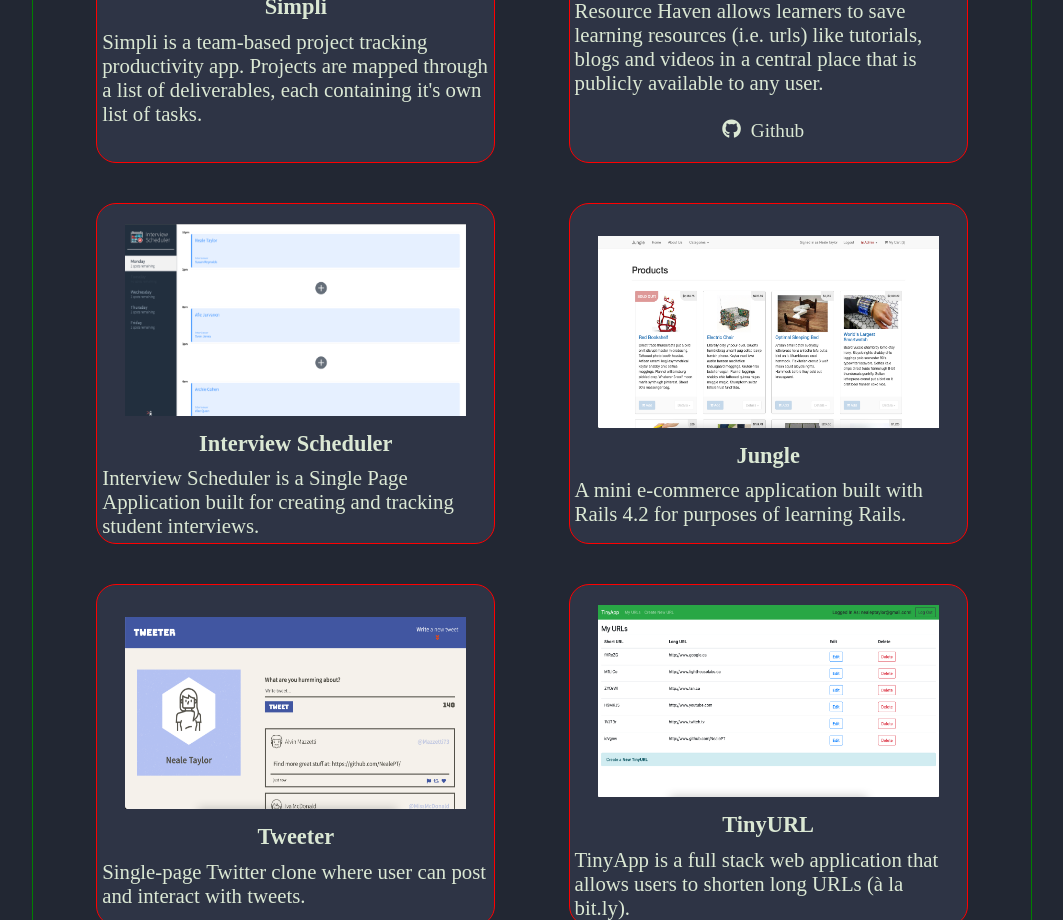
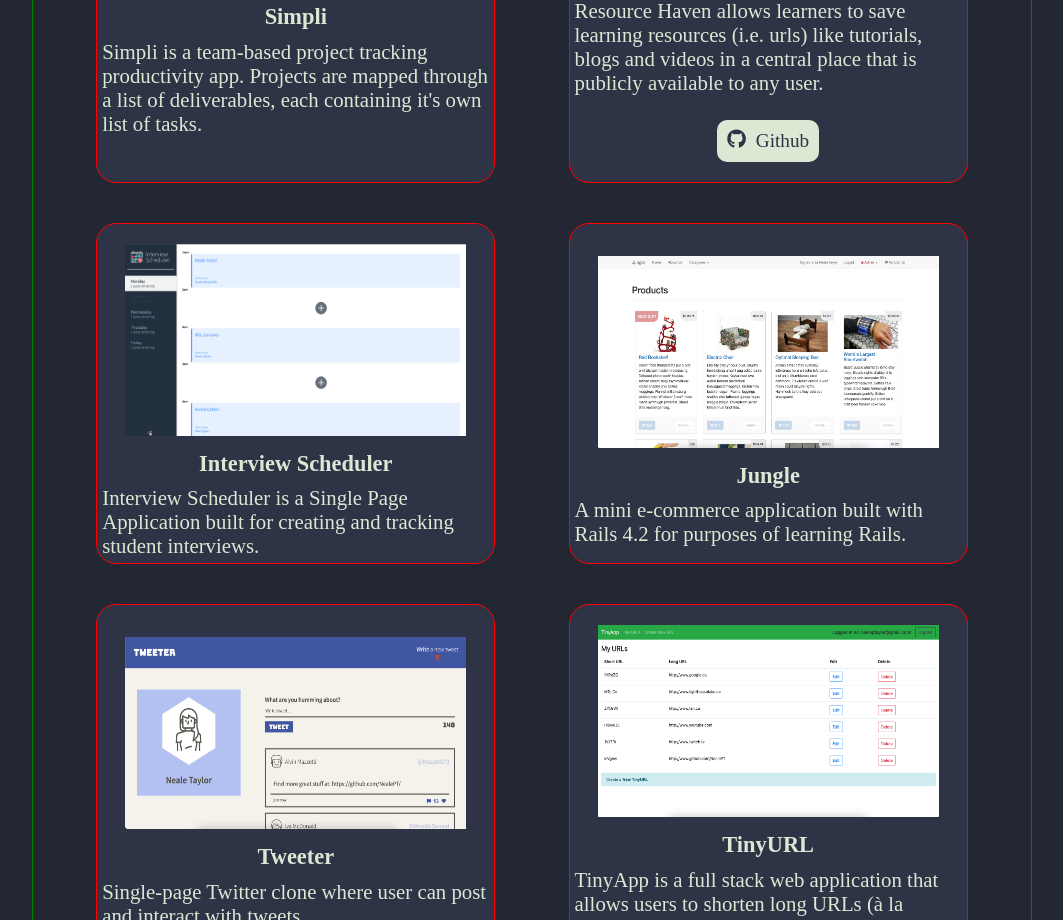
Before and after one commit to NealePT/nealetaylorcom, a React (Create React App) app in the folder react-site/: page / in a window 1280 px wide. Shown: the part 2880-3800 px from the top of the page, without its empty margins (108-1171 px from the left). Built offline with nearby package versions, Linux system fonts and the light colour scheme.

Commit message:
make gitbutton look like a button

```diff
--- a/react-site/src/components/Projects.scss
+++ b/react-site/src/components/Projects.scss
@@ -55,9 +55,13 @@
 .gitButton {
   display: flex;
   margin: 20px;
+  padding: 10px;
+  border-radius: 10px;
+  background-color: #DBE8D4;
+  color: #2E3445;
 }
 
 .gitButton p {
   text-align: center;
-  margin: 0px 10px;
+  margin: 0px 0px 0px 10px;
 }
```
